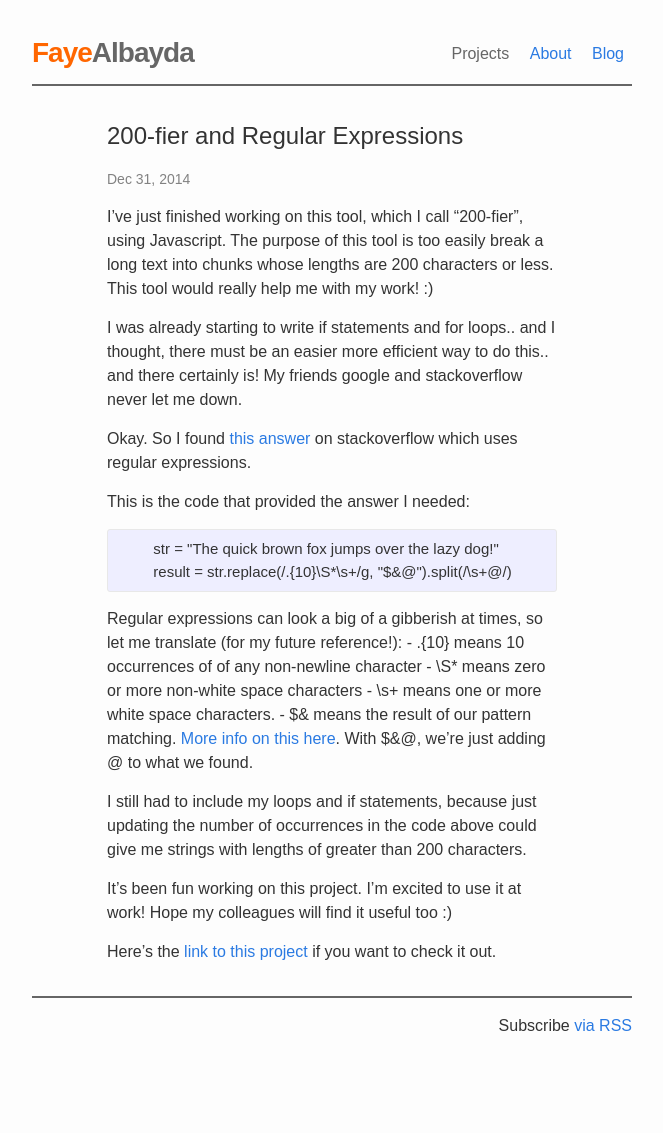
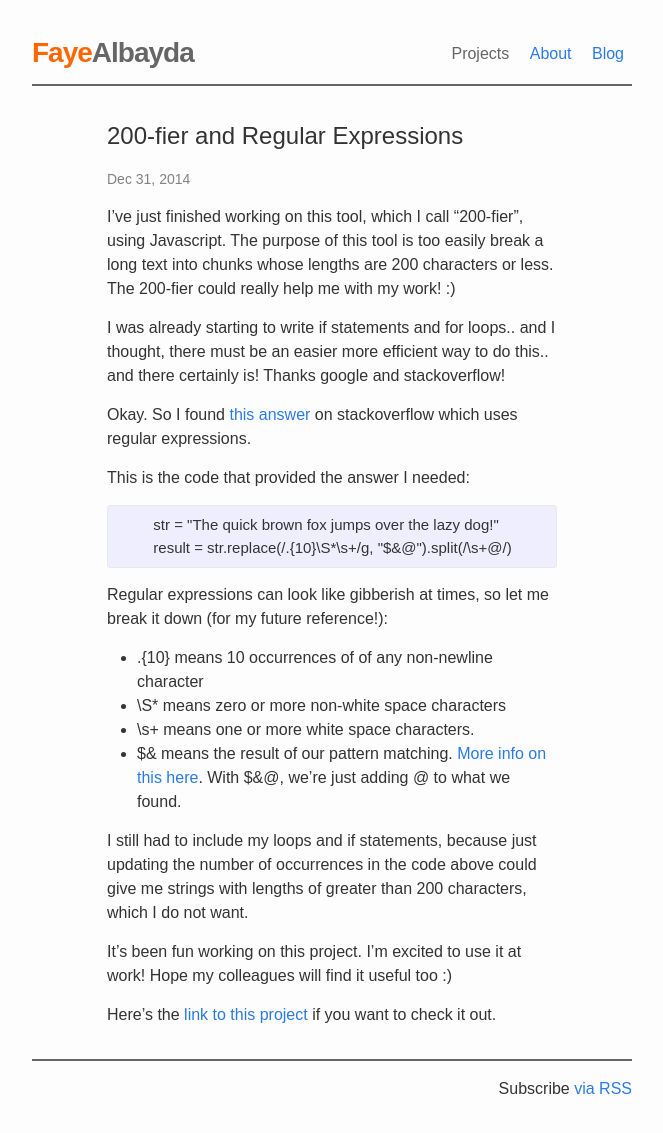
Before and after one commit to FayeA/fayea.github.io, a Jekyll site: the page built from _posts/2014-12-31-200-fier.md, in a window 1280 px wide. Shown: the whole page, without its empty margins (308-971 px from the left). Built offline with Jekyll 4.4.1, drawn with Linux system fonts in a browser that asks for light colours; before the commit the page ends 1070 px from its top, so only the background shows below that.

Commit message:
Update post with grammar and little content correction. Fix list.

```diff
--- a/_posts/2014-12-31-200-fier.md
+++ b/_posts/2014-12-31-200-fier.md
@@ -5,11 +5,11 @@ date:   2014-12-31
 categories: project, javascript
 ---
 
-I've just finished working on this tool, which I call "200-fier", using Javascript.  The purpose of this tool is too easily break a long text into chunks whose lengths are 200 characters or less. This tool would really help me with my work! :)
+I've just finished working on this tool, which I call "200-fier", using Javascript.  The purpose of this tool is too easily break a long text into chunks whose lengths are 200 characters or less. The 200-fier could really help me with my work! :)
 
-I was already starting to write if statements and for loops.. and I thought, there must be an easier more efficient way to do this.. and there certainly is! My friends google and stackoverflow never let me down.
+I was already starting to write if statements and for loops.. and I thought, there must be an easier more efficient way to do this.. and there certainly is! Thanks google and stackoverflow!
 
-Okay. So I found [this answer][1] on stackoverflow  which uses regular expressions.
+Okay. So I found [this answer][1] on stackoverflow which uses regular expressions.
 
 This is the code that provided the answer I needed:
 
@@ -18,13 +18,13 @@ This is the code that provided the answer I needed:
 	result = str.replace(/.{10}\S*\s+/g, "$&@").split(/\s+@/)
 </pre>
 
-Regular expressions can look a big of a gibberish at times, so let me translate (for my future reference!):
-	- .{10} means 10 occurrences of of any non-newline character
-	- \S* means zero or more non-white space characters
-	- \s+ means one or more white space characters.
-	- $& means the result of our pattern matching. [More info on this here][2]. With $&@, we're just adding @ to what we found.
+Regular expressions can look like gibberish at times, so let me break it down (for my future reference!):
+  - .{10} means 10 occurrences of of any non-newline character
+  - \S* means zero or more non-white space characters
+  - \s+ means one or more white space characters.
+  - $& means the result of our pattern matching. [More info on this here][2]. With $&@, we're just adding @ to what we found.
 
-I still had to include my loops and if statements, because just updating the number of occurrences in the code above could give me strings with lengths of greater than 200 characters.
+I still had to include my loops and if statements, because just updating the number of occurrences in the code above could give me strings with lengths of greater than 200 characters, which I do not want.
 
 It's been fun working on this project. I'm excited to use it at work! Hope my colleagues will find it useful too :)
 
```
